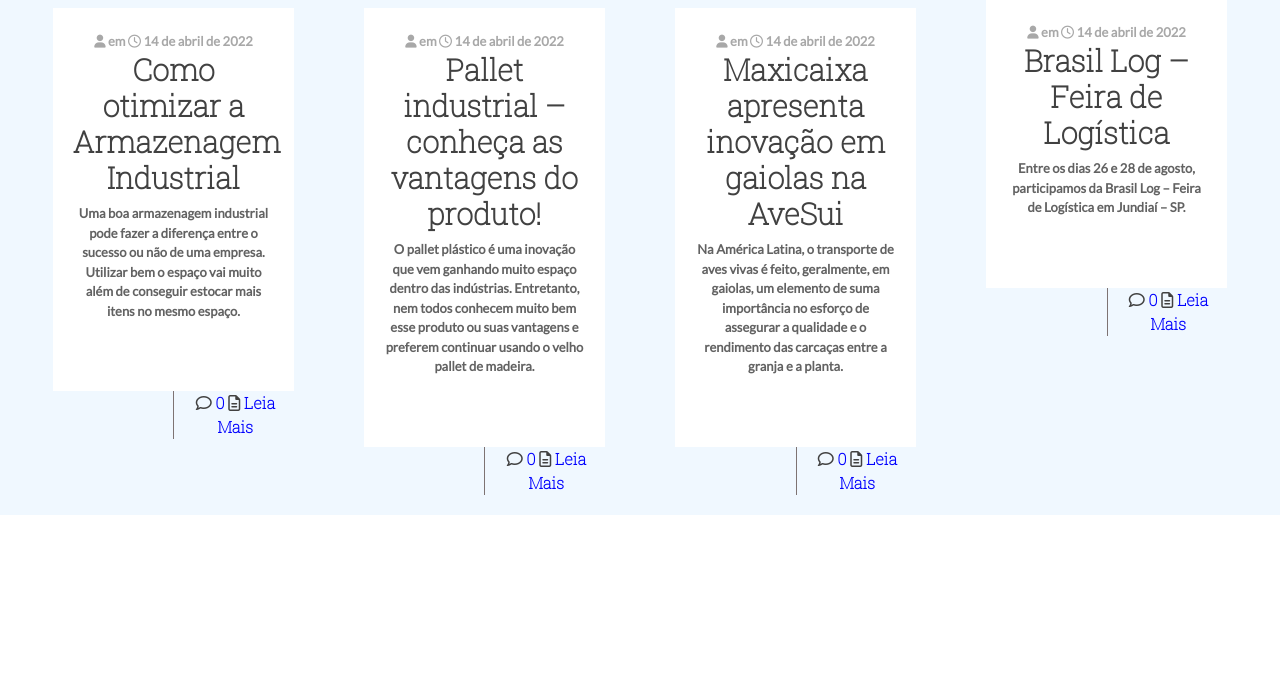
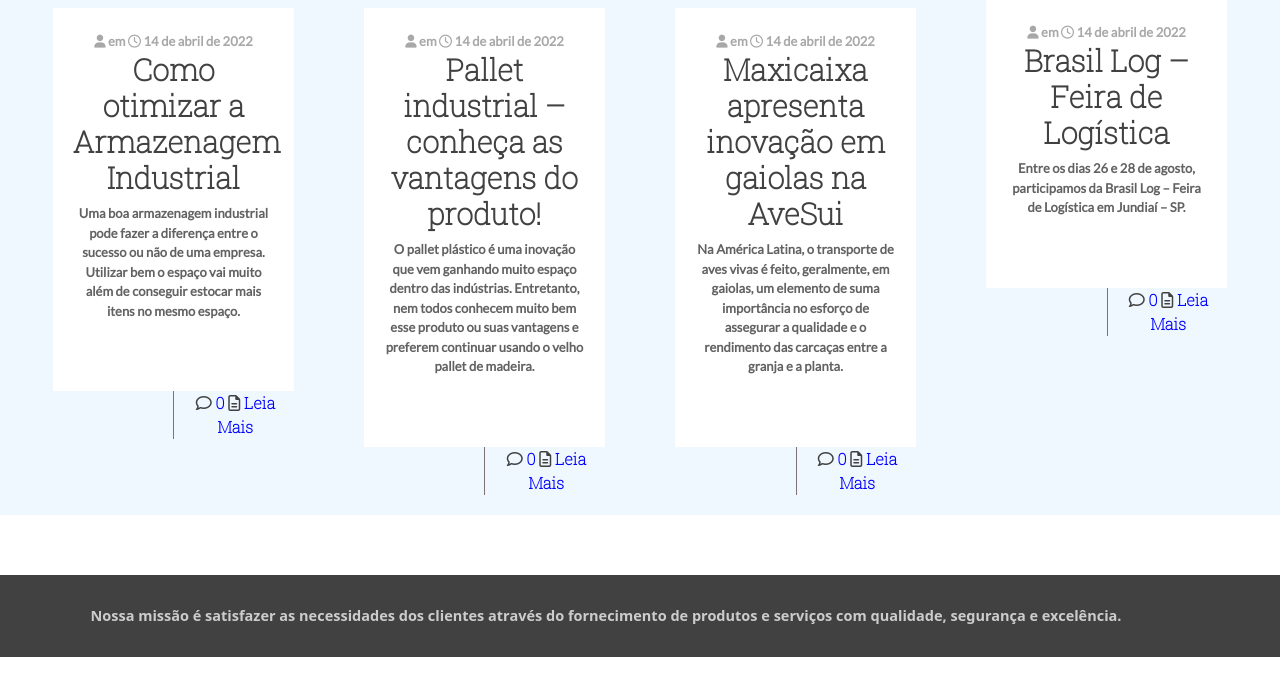
Before and after one commit to alanpinheiro45/Maxicaixa, a PHP site: page /fale-conosco/index.html in a window 1280 px wide. Shown: the part 1485-2172 px from the top of the page. Before the commit the page ends 2000 px from the top, so only its background shows below. Run offline with PHP 8.4, Linux system fonts and the light colour scheme; some libraries are stand-ins or nearby versions.

Commit message:
Adiciona missão

```diff
--- a/css/estilo.css
+++ b/css/estilo.css
@@ -227,3 +227,15 @@ nav ul li i{
     border-left: 1px solid #7e7373;
     padding-left: 2px;
 }
+.textoMissao{
+    background-color: #414141;
+    color: white;
+}
+.colMissao{
+    text-align: center;
+    margin: 30px;
+    padding: 30px;
+    color:#CCCCCC;
+    font-size: 14.5px;
+    font-weight: 600;
+}
--- a/fale-conosco/index.html
+++ b/fale-conosco/index.html
@@ -129,7 +129,11 @@
             </div>
         </div>
     </div>
-
+    <div class="textoMissao">
+        <div class="centralizado colMissao">
+            Nossa missão é satisfazer as necessidades dos clientes através do fornecimento de produtos e serviços com qualidade, segurança e excelência.
+        </div>
+    </div>
 
 
     <script src="https://kit.fontawesome.com/84e3143f1c.js" crossorigin="anonymous"></script>
```
